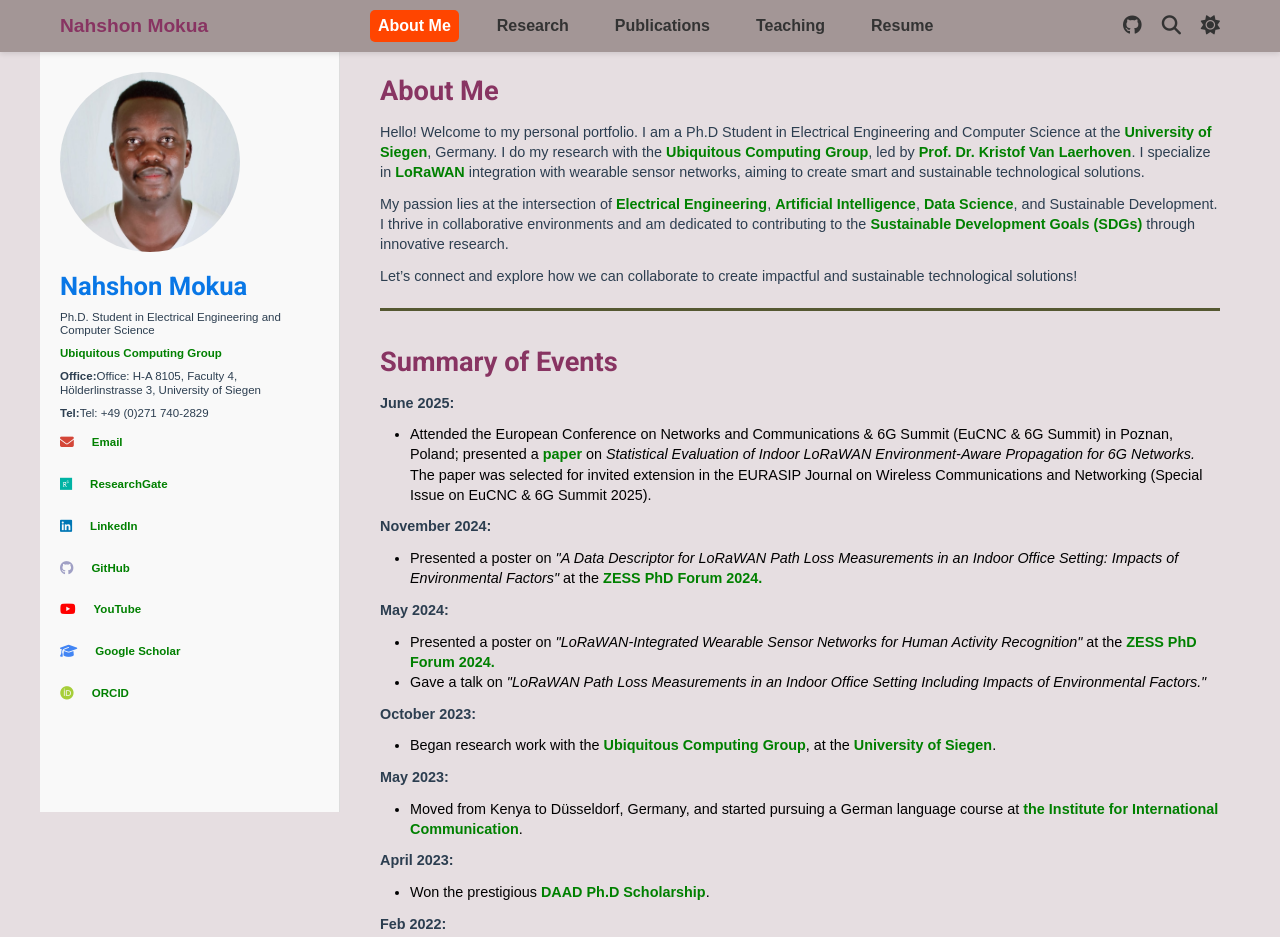
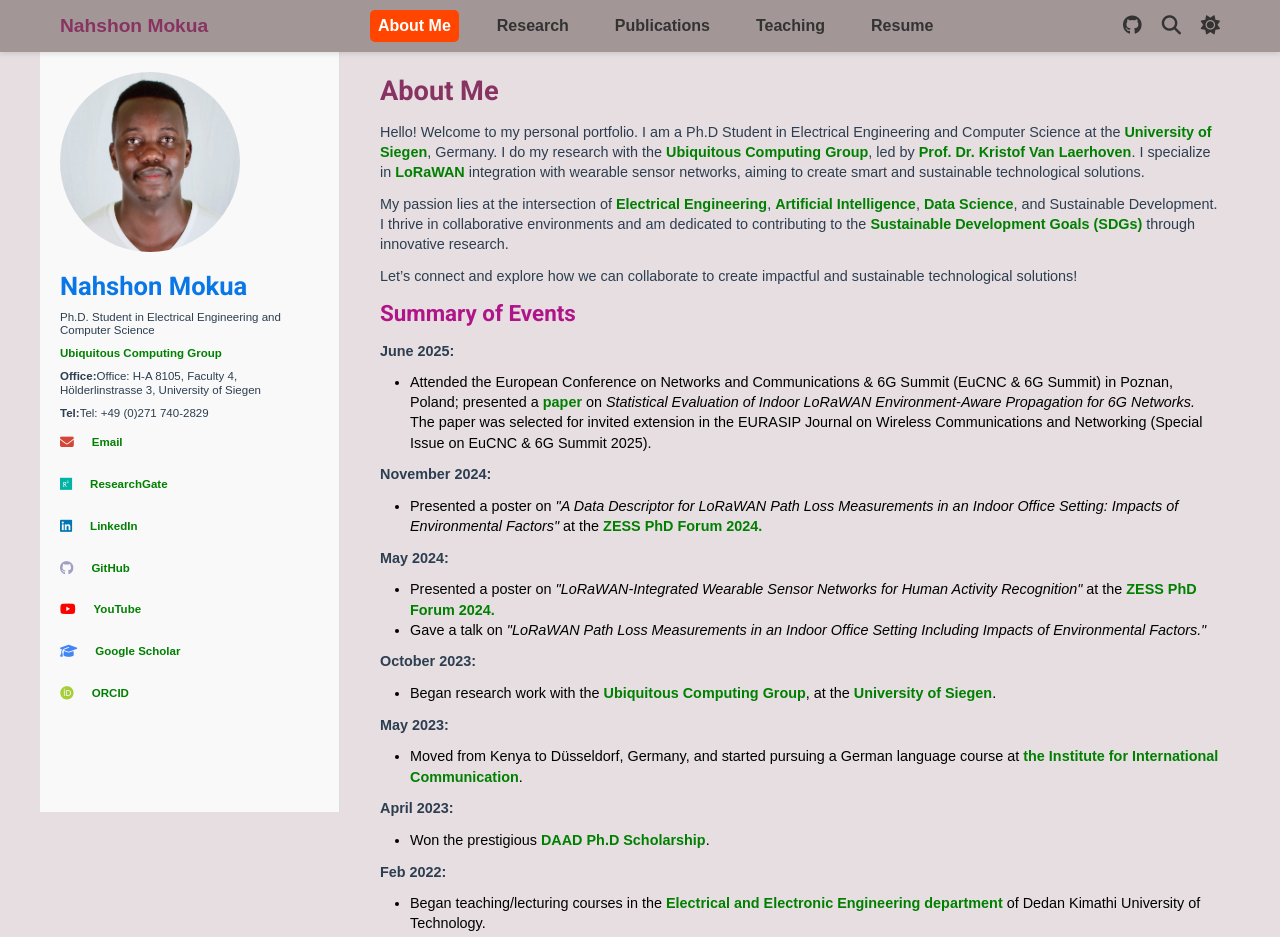
Before and after one commit to nahshonmokua/nahshonmokua.github.io, a plain HTML site: page index.html in a window 1280 px wide. Shown: the top 937 px of the page. Drawn offline with Linux system fonts and the light colour scheme.

Commit message:
summary of events moved to About Me

```diff
--- a/index.html
+++ b/index.html
@@ -139,14 +139,8 @@
                         Let’s connect and explore how we can collaborate to create impactful and sustainable
                         technological solutions!
                     </p>
-
-
-                </section>
-
-                <br>
-                <!-- Latest Summary Section -->
-                <section id="news" class="">
-                    <h2>Summary of Events</h2>
+                    <!-- Latest Summary Section -->
+                     <h3>Summary of Events</h3>
                     <p>
                         <strong>June 2025:</strong>
                     <ul>
```
